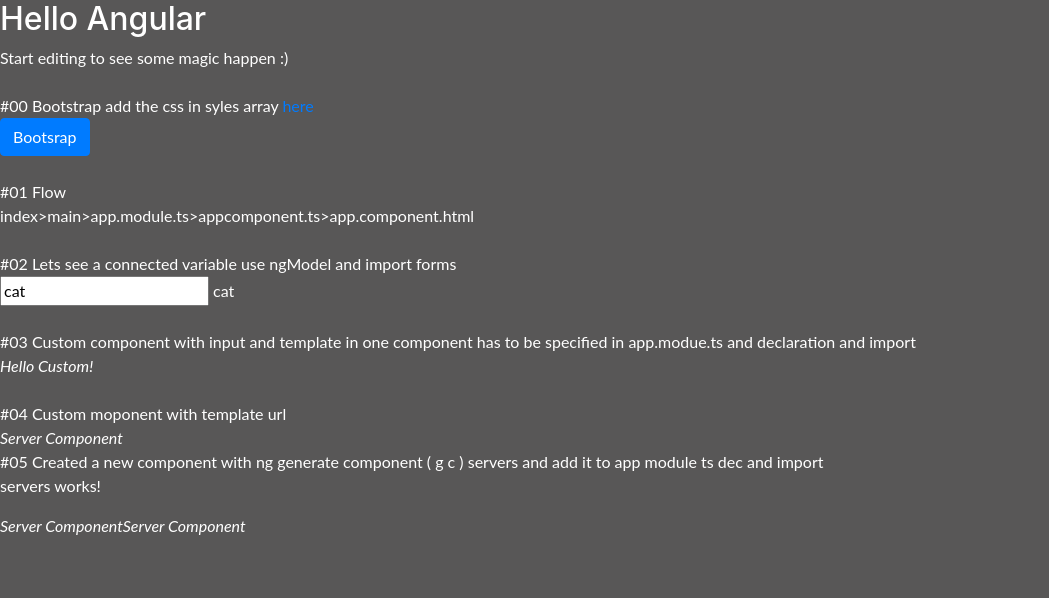
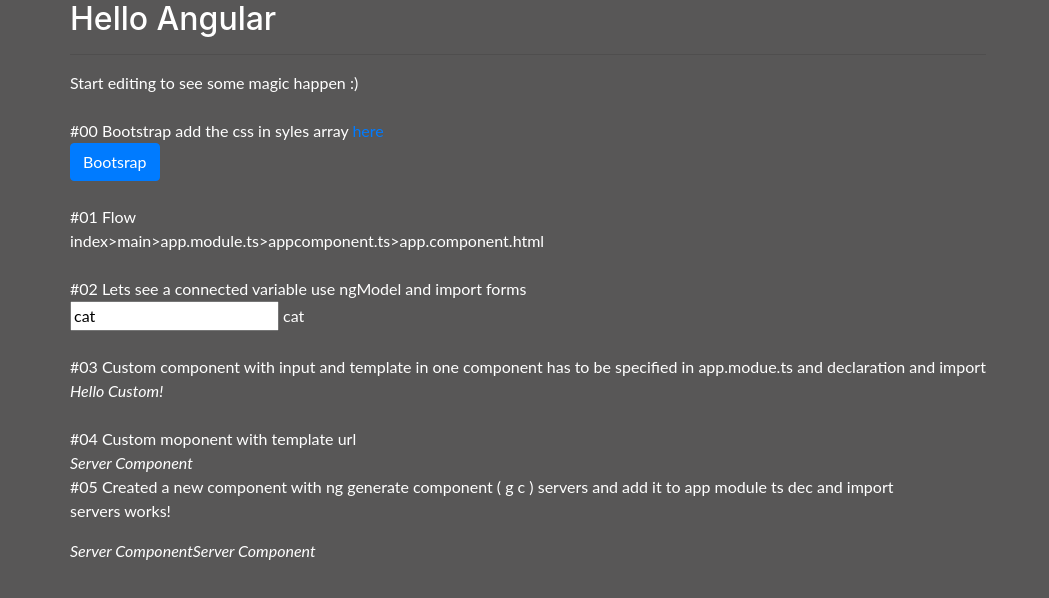
Before and after one commit to ibrezm1/tut-angular-001, an Angular app: page / in a window 1280 px wide. Shown: the top 598 px of the page, without its empty margins (0-1049 px from the left). Built offline with nearby package versions, Linux system fonts and the light colour scheme.

Commit message:
1 file modified

```diff
--- a/src/app/app.component.html
+++ b/src/app/app.component.html
@@ -1,4 +1,8 @@
+<div class="container">
+  <div class="row">
+    <div class="col-xs-12">
       <h2>Hello {{ name }}</h2>
+      <hr />
       <p>
         Start editing to see some magic happen :)<br /><br />
         #00 Bootstrap add the css in syles array
@@ -21,8 +25,11 @@
         <hello name="Custom"></hello>
         #04 Custom moponent with template url <br />
         <app-server></app-server> <br />
-  #05 Created a new component with ng generate component ( g c ) servers and add
-  it to app module ts dec and import
+        #05 Created a new component with ng generate component ( g c ) servers
+        and add it to app module ts dec and import
         <app-servers></app-servers>
         <br />
       </p>
+    </div>
+  </div>
+</div>
```
Lines whose indentation alone changed are shown as unchanged.
